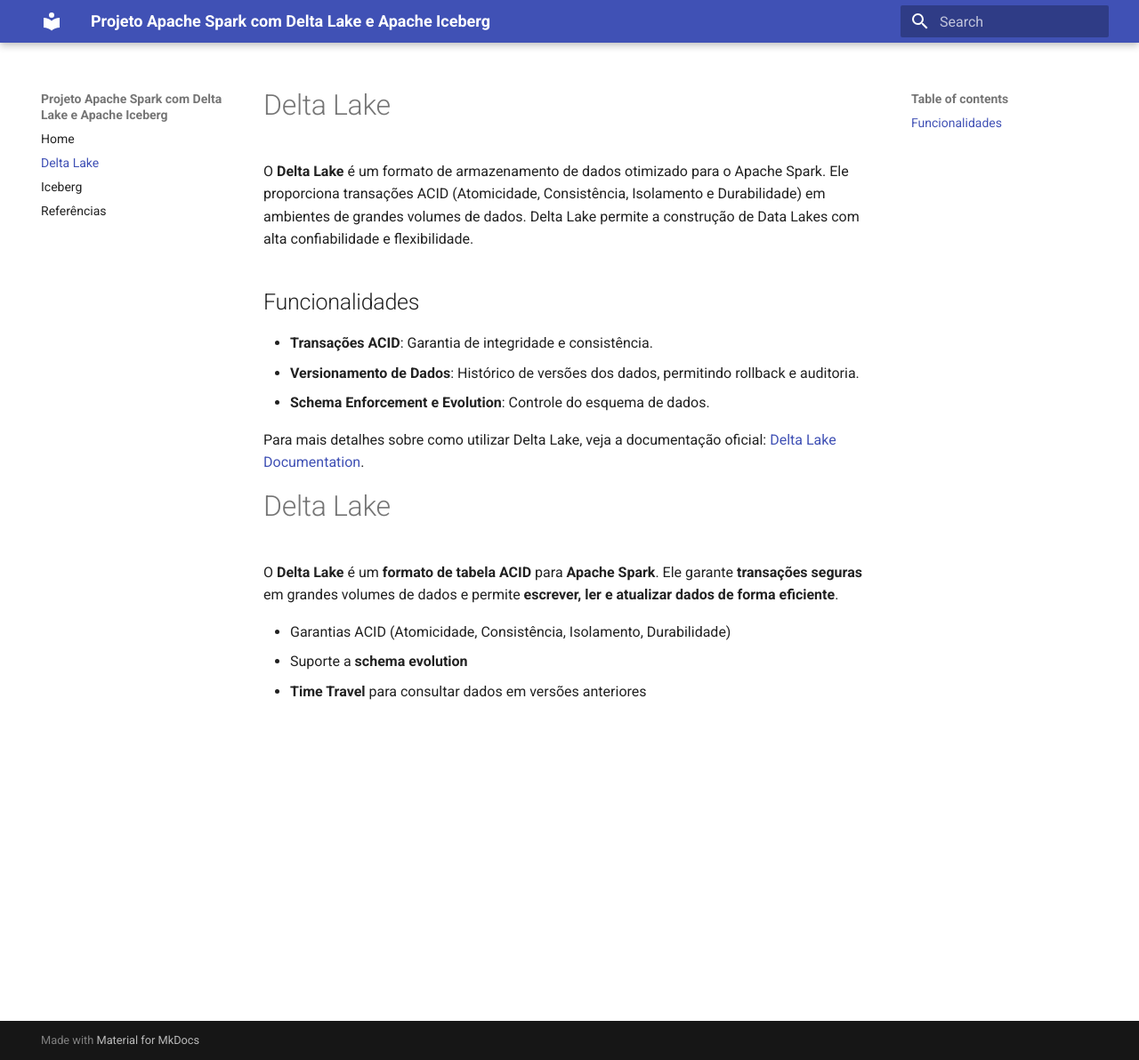
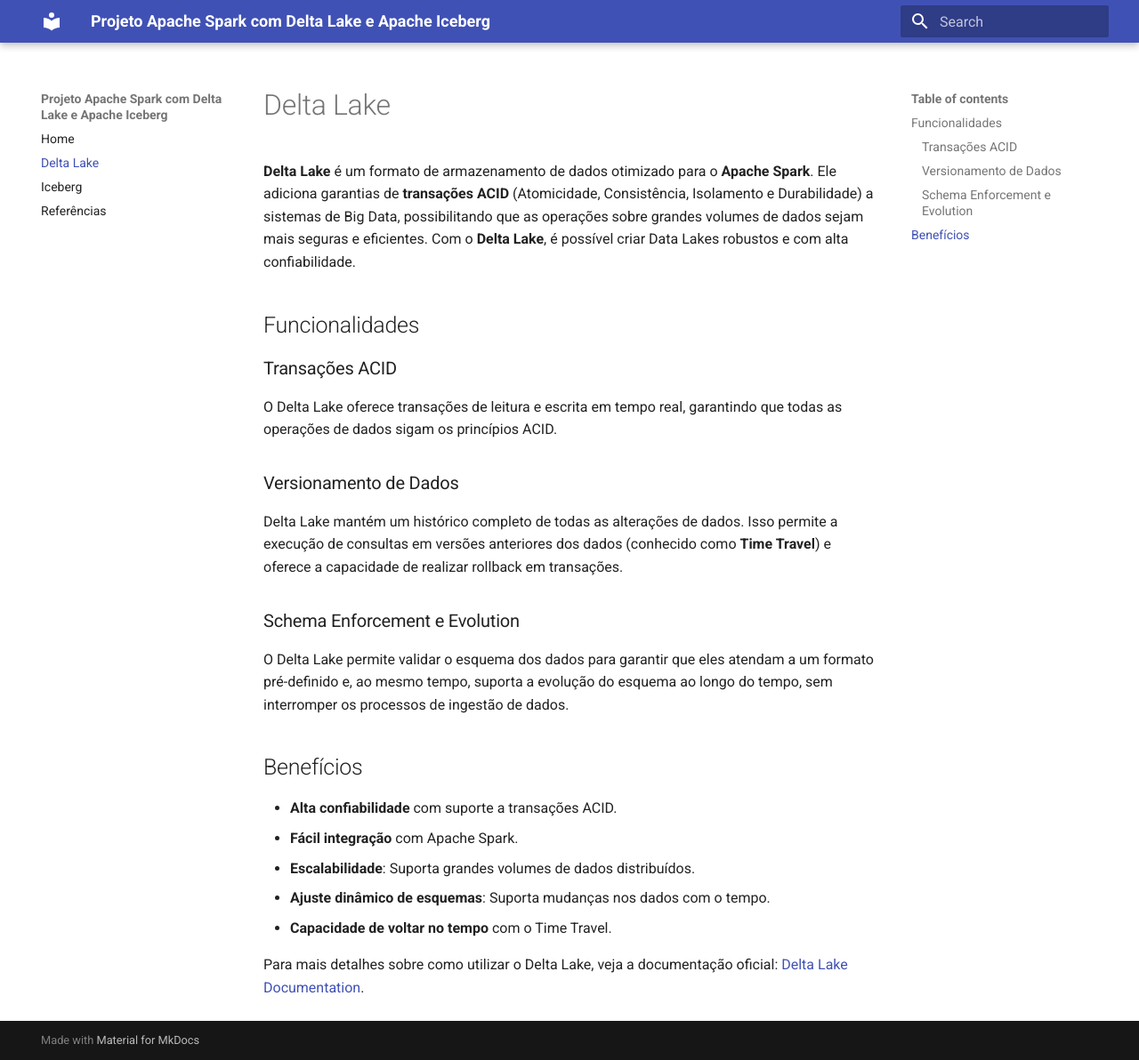
Before and after one commit to kauanlc1/spark-delta-iceberg-wsl, an MkDocs documentation site: the page built from docs/delta.md, in a window 1280 px wide and 1192 px high. Shown: the whole window at 89% size. Built offline with MkDocs 1.6.1 and Material for MkDocs 9.7.7, drawn with Linux system fonts in a browser that asks for light colours.

Commit message:
Update delta.md

```diff
--- a/docs/delta.md
+++ b/docs/delta.md
@@ -1,18 +1,24 @@
 # Delta Lake
 
-O **Delta Lake** é um formato de armazenamento de dados otimizado para o Apache Spark. Ele proporciona transações ACID (Atomicidade, Consistência, Isolamento e Durabilidade) em ambientes de grandes volumes de dados. Delta Lake permite a construção de Data Lakes com alta confiabilidade e flexibilidade.
+**Delta Lake** é um formato de armazenamento de dados otimizado para o **Apache Spark**. Ele adiciona garantias de **transações ACID** (Atomicidade, Consistência, Isolamento e Durabilidade) a sistemas de Big Data, possibilitando que as operações sobre grandes volumes de dados sejam mais seguras e eficientes. Com o **Delta Lake**, é possível criar Data Lakes robustos e com alta confiabilidade.
 
 ## Funcionalidades
 
-- **Transações ACID**: Garantia de integridade e consistência.
-- **Versionamento de Dados**: Histórico de versões dos dados, permitindo rollback e auditoria.
-- **Schema Enforcement e Evolution**: Controle do esquema de dados.
+### Transações ACID
+O Delta Lake oferece transações de leitura e escrita em tempo real, garantindo que todas as operações de dados sigam os princípios ACID.
 
-Para mais detalhes sobre como utilizar Delta Lake, veja a documentação oficial: [Delta Lake Documentation](https://docs.delta.io/latest/index.html).
-# Delta Lake
+### Versionamento de Dados
+Delta Lake mantém um histórico completo de todas as alterações de dados. Isso permite a execução de consultas em versões anteriores dos dados (conhecido como **Time Travel**) e oferece a capacidade de realizar rollback em transações.
 
-O **Delta Lake** é um **formato de tabela ACID** para **Apache Spark**. Ele garante **transações seguras** em grandes volumes de dados e permite **escrever, ler e atualizar dados de forma eficiente**.
+### Schema Enforcement e Evolution
+O Delta Lake permite validar o esquema dos dados para garantir que eles atendam a um formato pré-definido e, ao mesmo tempo, suporta a evolução do esquema ao longo do tempo, sem interromper os processos de ingestão de dados.
 
-- Garantias ACID (Atomicidade, Consistência, Isolamento, Durabilidade)
-- Suporte a **schema evolution**
-- **Time Travel** para consultar dados em versões anteriores
+## Benefícios
+
+- **Alta confiabilidade** com suporte a transações ACID.
+- **Fácil integração** com Apache Spark.
+- **Escalabilidade**: Suporta grandes volumes de dados distribuídos.
+- **Ajuste dinâmico de esquemas**: Suporta mudanças nos dados com o tempo.
+- **Capacidade de voltar no tempo** com o Time Travel.
+
+Para mais detalhes sobre como utilizar o Delta Lake, veja a documentação oficial: [Delta Lake Documentation](https://docs.delta.io/latest/index.html).
```
